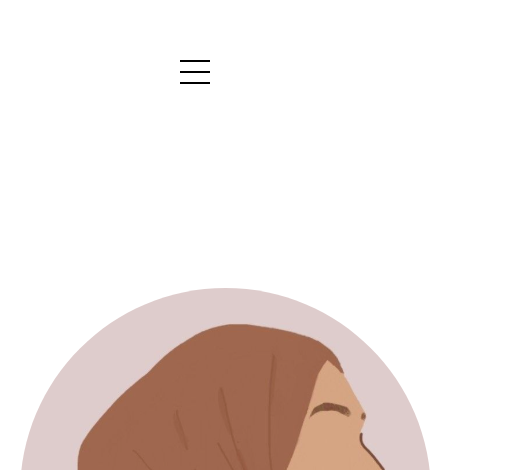
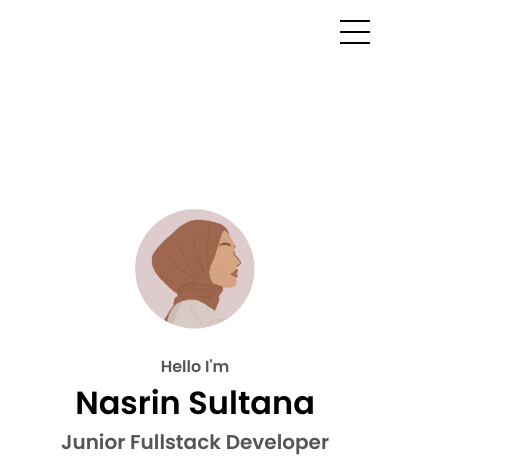
Before and after one commit to Nas1010/portfolio, a plain HTML site: page index.html in a window 390 px wide. Shown: the top 470 px of the page, 520 px wide, since content can reach past the window. Drawn offline with Linux system fonts and the light colour scheme.

Commit message:
adjusted css for hamburger icon as it was not fixed on the top right hand side

```diff
--- a/mediaqueries.css
+++ b/mediaqueries.css
@@ -12,7 +12,7 @@
   #desktop-nav {
     display: none;
   }
-  .hamburger-nav {
+  #hamburger-nav {
     display: flex;
   }
   #experience,
@@ -100,7 +100,7 @@
 
 /* Hide hamburger-nav on larger screens */
 
-/* @media screen and (min-width: 1201px) {
+@media screen and (min-width: 1201px) {
   #desktop-nav {
     display: flex;
   }
@@ -108,4 +108,28 @@
   #hamburger-nav {
     display: none;
   }
-} */
+}
+
+/* Tablet View */
+@media screen and (max-width: 768px) {
+  .profile__pic-container {
+    max-width: 150px;
+  }
+}
+
+/* Mobile View */
+@media screen and (max-width: 480px) {
+  .profile__pic-container {
+    max-width: 120px;
+  }
+}
+
+/* Ensure Section Layout Adjusts */
+@media screen and (max-width: 600px) {
+  .section__pic-container {
+    width: 100%;
+    max-width: 150px;
+    height: auto;
+    justify-content: center;
+  }
+}
--- a/style.css
+++ b/style.css
@@ -70,8 +70,10 @@ a:hover {
 }
 
 .hamburger-menu {
-  position: relative;
-  display: inline-block;
+  position: absolute;
+  top: 20px;
+  right: 20px;
+  z-index: 1000;
 }
 
 .hamburger-icon {
@@ -165,6 +167,22 @@ section {
   justify-content: center;
   gap: 5rem;
   height: 80vh;
+}
+
+.profile__pic-container {
+  display: flex;
+  justify-content: center;
+  align-items: center;
+  width: 100%;
+  max-width: 600px;
+  margin: auto;
+}
+
+.profile__pic-container img {
+  width: 100%;
+  height: auto;
+  border-radius: 50%;
+  max-width: 400px;
 }
 
 .section__pic-container {
@@ -304,12 +322,6 @@ section {
   height: 80%;
 }
 
-/* .section__pic-container {
-  height: 400px;
-  width: 400px;
-  margin: auto 0;
-} */
-
 /* Experience Section*/
 
 #experience {
@@ -327,6 +339,7 @@ section {
   display: flex;
   justify-content: flex-start;
   flex-direction: row;
+  flex-wrap: wrap;
   gap: 2.5rem;
 }
 
```
